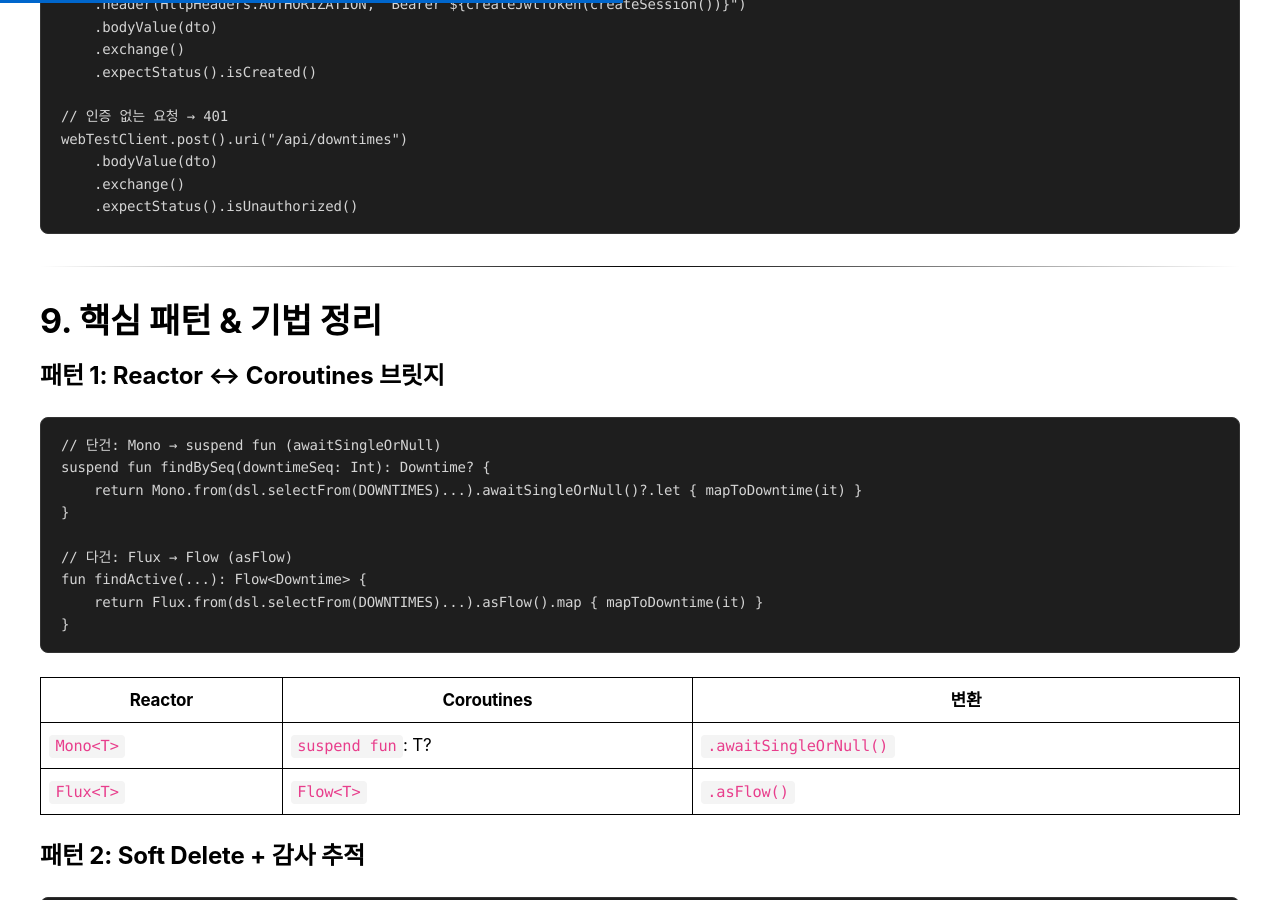
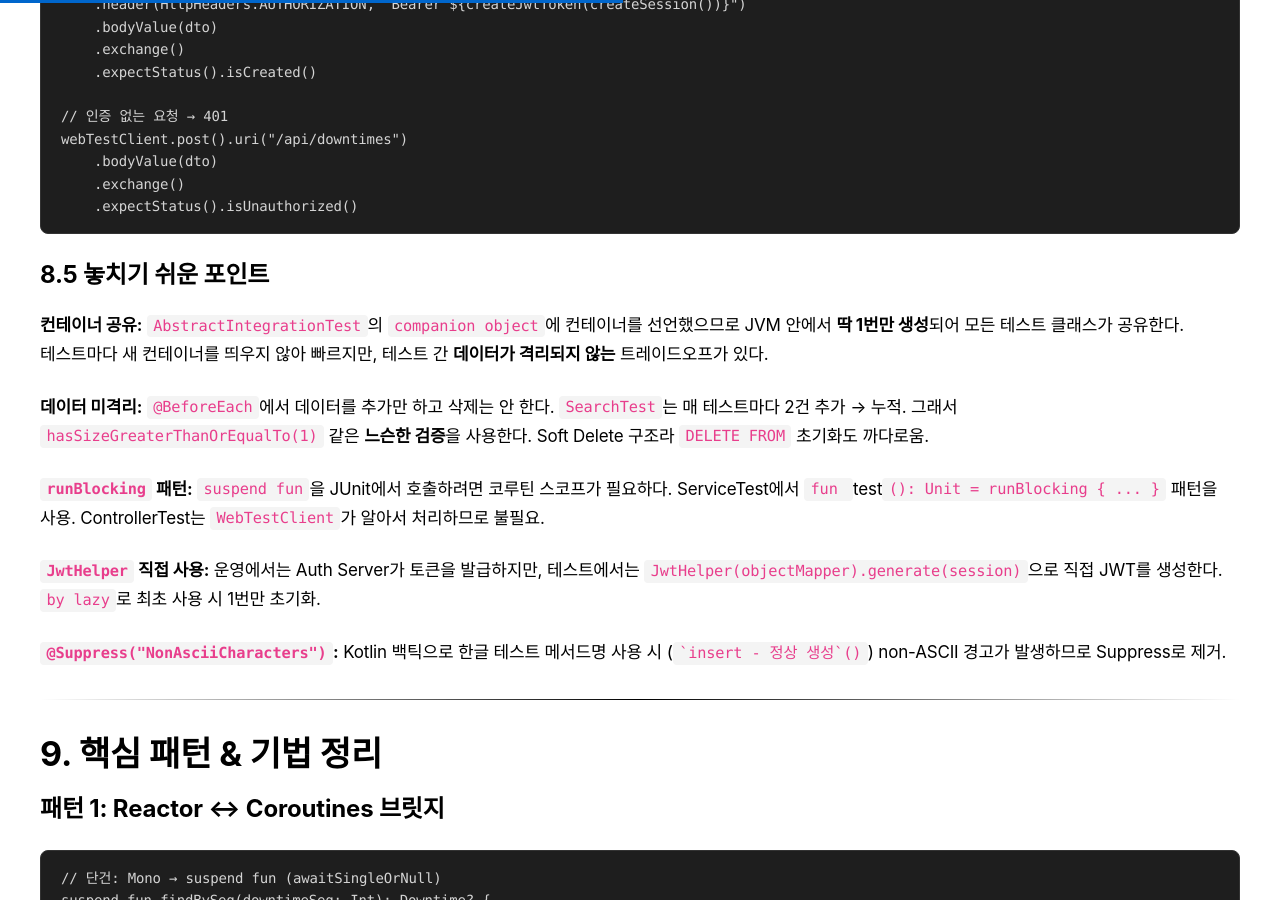
Before and after one commit to khjzzm/khjzzm.github.io, a Jekyll site: the page built from _posts/2026-04-07-downtime-review.md, in a window 1280 px wide and 900 px high, scrolled down 29825 px. Built offline with Jekyll 4.4.1, drawn with Linux system fonts in a browser that asks for light colours; some web fonts are replaced; comment, search, counter and statistics services are not loaded.

Commit message:
docs: Downtime 리뷰 포스트 테스트 섹션 보강
- 컨테이너 공유 (companion object) 패턴과 트레이드오프
- 테스트 데이터 미격리 + 느슨한 검증 이유
- runBlocking 패턴 (suspend fun 테스트)
- JwtHelper 직접 사용 (테스트용 JWT 생성)
- @Suppress("NonAsciiCharacters") 한글 메서드명

Co-Authored-By: Claude Opus 4.6 (1M context) <noreply@anthropic.com>

````diff
--- a/_posts/2026-04-07-downtime-review.md
+++ b/_posts/2026-04-07-downtime-review.md
@@ -1168,6 +1168,18 @@ webTestClient.post().uri("/api/downtimes")
     .expectStatus().isUnauthorized()
 ```
 
+### 8.5 놓치기 쉬운 포인트
+
+**컨테이너 공유:** `AbstractIntegrationTest`의 `companion object`에 컨테이너를 선언했으므로 JVM 안에서 **딱 1번만 생성**되어 모든 테스트 클래스가 공유한다. 테스트마다 새 컨테이너를 띄우지 않아 빠르지만, 테스트 간 **데이터가 격리되지 않는** 트레이드오프가 있다.
+
+**데이터 미격리:** `@BeforeEach`에서 데이터를 추가만 하고 삭제는 안 한다. `SearchTest`는 매 테스트마다 2건 추가 → 누적. 그래서 `hasSizeGreaterThanOrEqualTo(1)` 같은 **느슨한 검증**을 사용한다. Soft Delete 구조라 `DELETE FROM` 초기화도 까다로움.
+
+**`runBlocking` 패턴:** `suspend fun`을 JUnit에서 호출하려면 코루틴 스코프가 필요하다. ServiceTest에서 `fun `test`(): Unit = runBlocking { ... }` 패턴을 사용. ControllerTest는 `WebTestClient`가 알아서 처리하므로 불필요.
+
+**`JwtHelper` 직접 사용:** 운영에서는 Auth Server가 토큰을 발급하지만, 테스트에서는 `JwtHelper(objectMapper).generate(session)`으로 직접 JWT를 생성한다. `by lazy`로 최초 사용 시 1번만 초기화.
+
+**`@Suppress("NonAsciiCharacters")`:** Kotlin 백틱으로 한글 테스트 메서드명 사용 시 (`` `insert - 정상 생성`() ``) non-ASCII 경고가 발생하므로 Suppress로 제거.
+
 ---
 
 ## 9. 핵심 패턴 & 기법 정리
````
